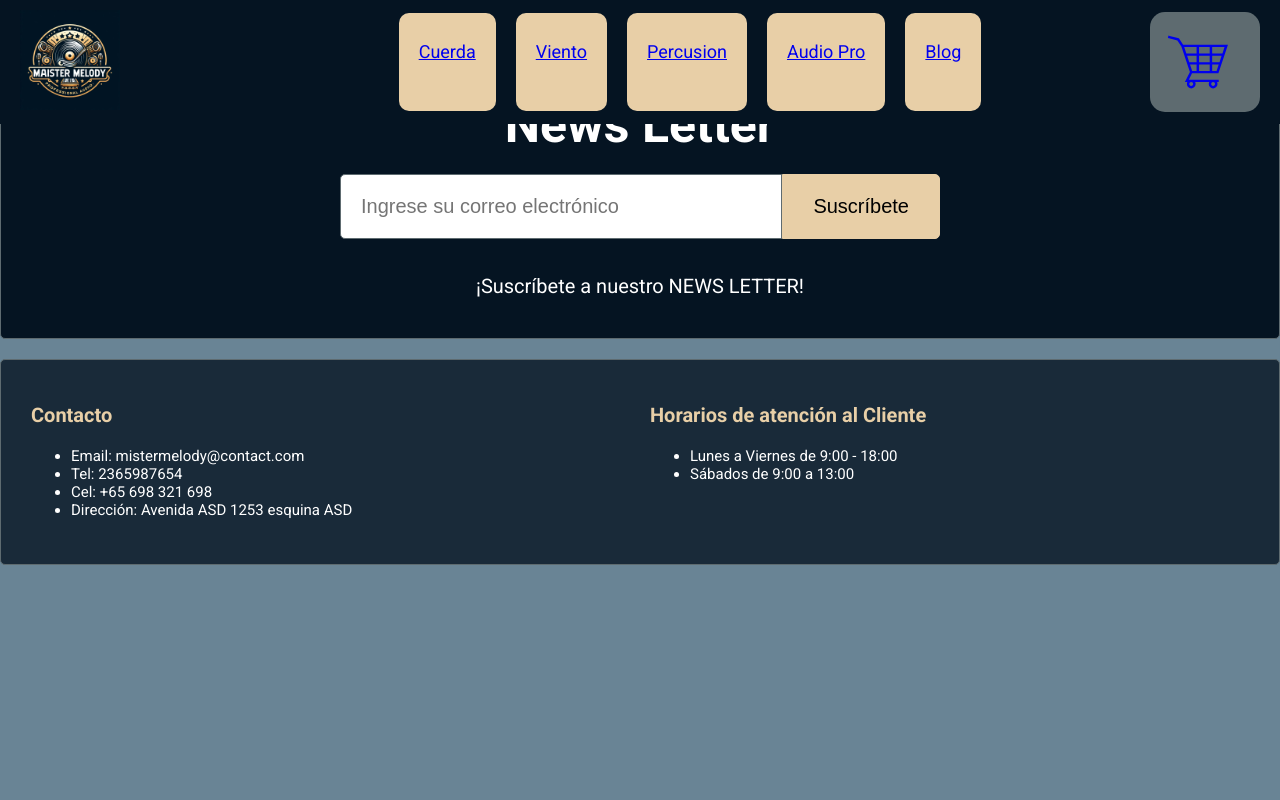
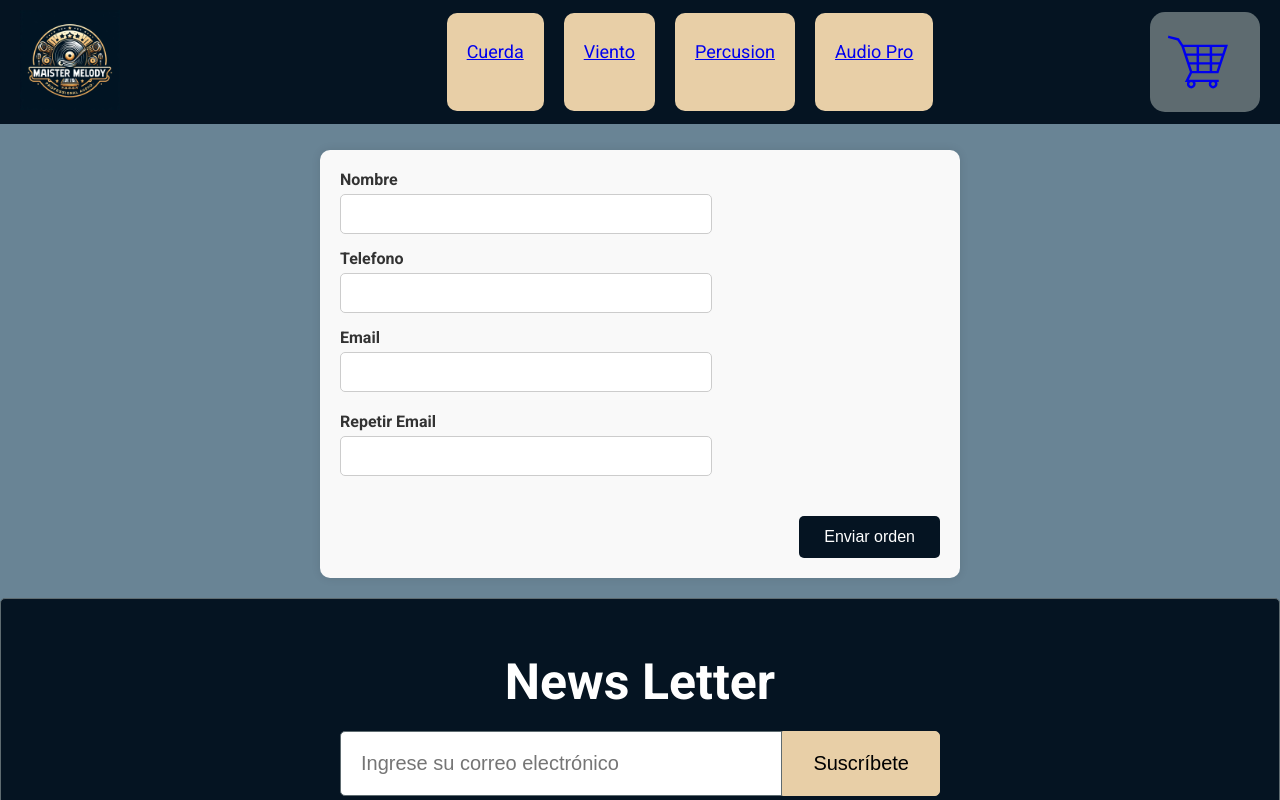
Before and after one commit to GermanGutiUy/Tienda-de-Musica-German-Gutierrez, a React (Vite) app: page /checkout in a window 1280 px wide. Shown: the top 800 px of the page. Built offline with nearby package versions, Linux system fonts and the light colour scheme.

Commit message:
Modificaicones Generales

```diff
--- a/src/App.jsx
+++ b/src/App.jsx
@@ -27,9 +27,9 @@ function App() {
           <Route path="/categoria/:idCategoria" element={<ItemListContainer />} />
           <Route path="/categoria/:formulario" element={<Formulario />} />
           <Route path="/detalle/:idProducto" element={<ItemDetailContainer />} />
-          <Route path="/detalle/:idProducto" element={<Error />} />
           <Route path="/carrito" element={<Carrito />} />
           <Route path="/checkout" element={<Checkout />} />
+          <Route path="*" element={<Error />} />
         </Routes>
       </CartProvider>
       <NewsLetter />
--- a/src/components/Error.jsx
+++ b/src/components/Error.jsx
@@ -1,11 +1,12 @@
-import React from 'react'
+import React from 'react';
+import './error.css';
 
 const Error = () => {
   return (
-    <div>
-      <h2>Eror 404 Pagina no encontrada</h2>
+    <div className="ErrorContainer">
+      <h2>Error 404 - Página no encontrada</h2>
     </div>
-  )
+  );
 }
 
-export default Error
+export default Error;
--- a/src/components/NavBar/NavBar.jsx
+++ b/src/components/NavBar/NavBar.jsx
@@ -61,18 +61,6 @@ const NavBar = () => {
             </div>
           </Link>
         </li>
-
-        <li>
-          <Link to="/categoria/blog" className="category">
-            <p>Blog</p>
-            <div className="img-category">
-              <img
-                src=""
-                alt=""
-              />
-            </div>
-          </Link>
-        </li>
       </ul>
 
       <CardWidget />
--- a/src/components/checkout/Checkout.jsx
+++ b/src/components/checkout/Checkout.jsx
@@ -6,6 +6,8 @@ import db from "../../db/db";
 import Formulario from "./Formulario";
 import { CartContext } from "../../context/CartContext";
 import validateForm from '../utils/validacionFormulario';
+
+import './checkout.css';
 
 const Checkout = () => {
     const { carrito, precioTotal, vaciarCarrito } = useContext(CartContext);
@@ -22,7 +24,7 @@ const Checkout = () => {
     };
 
     const enviarOrden = async (event) => {
-        event.preventDefault();
+        if (event) event.preventDefault(); // Evita errores si el evento no está presente
         // Formateo al orden
         const datos = {
             comprador: { ...datosFrom },
@@ -31,11 +33,11 @@ const Checkout = () => {
         };
 
         //Validacion de datos de la orden
-        const response = await validateForm(datosFrom)
+        const response = await validateForm(datosFrom);
         if (response.status === "success") {
             subirOrden(datos);
         } else {
-            toast.warning(response.massage)
+            toast.warning(response.message);
         }
     };
 
--- a/src/components/checkout/Formulario.jsx
+++ b/src/components/checkout/Formulario.jsx
@@ -1,21 +1,47 @@
-import React from 'react'
+import React, { useState } from 'react';
+import validateForm from '../utils/validacionFormulario';
+import './formulario.css';
 
 const Formulario = ({ datosFrom, guardarDatosImput, enviarOrden }) => {
+  const [repetirEmail, setRepetirEmail] = useState('');
+  const [errors, setErrors] = useState({});
+
+  const handleSubmit = async (event) => {
+    event.preventDefault();
+    const dataForm = { ...datosFrom, repetirEmail };
+    const validation = await validateForm(dataForm);
+    if (validation.status === "success") {
+      enviarOrden(event); // Pasa el evento aquí
+    } else {
+      setErrors({ ...errors, general: validation.message });
+    }
+  };
+
   return (
-    <form onSubmit={enviarOrden}>
+    <form onSubmit={handleSubmit} className="FormularioContainer">
       <label>Nombre</label>
-      <imput type="text" name="nombre" value={datosFrom.nombre} onChange={guardarDatosImput} />
+      <input type="text" name="nombre" value={datosFrom.nombre} onChange={guardarDatosImput} />
+      {errors.nombre && <p>{errors.nombre}</p>}
 
       <label>Telefono</label>
-      <imput type="text" name="telefono" value={datosFrom.telefono} onChange={guardarDatosImput} />
+      <input type="text" name="telefono" value={datosFrom.telefono} onChange={guardarDatosImput} />
+      {errors.telefono && <p>{errors.telefono}</p>}
 
       <label>Email</label>
-      <imput type="email" name="email" value={datosFrom.email} onChange={guardarDatosImput} />
+      <input type="email" name="email" value={datosFrom.email} onChange={guardarDatosImput} />
+      {errors.email && <p>{errors.email}</p>}
 
-      <button type="submit">Enviar orden</button>
+      <label>Repetir Email</label>
+      <input type="email" name="repetirEmail" value={repetirEmail} onChange={(e) => setRepetirEmail(e.target.value)} />
+      {errors.repetirEmail && <p>{errors.repetirEmail}</p>}
 
+      {errors.general && <p>{errors.general}</p>}
+
+      <div className="FormularioFooter">
+        <button type="submit">Enviar orden</button>
+      </div>
     </form>
-  )
-}
+  );
+};
 
-export default Formulario
+export default Formulario;
--- /dev/null
+++ b/src/components/checkout/formulario.css
@@ -0,0 +1,62 @@
+/* Formulario.css */
+@import url('https://fonts.googleapis.com/css2?family=Roboto:wght@400;700&display=swap');
+
+.FormularioContainer {
+  max-width: 600px;
+  margin: 150px auto 0;
+  padding: 20px;
+  background-color: #f9f9f9;
+  border-radius: 10px;
+  box-shadow: 0 0 10px rgba(0, 0, 0, 0.1);
+  font-family: 'Roboto', sans-serif;
+  position: relative; /* Añadido para posicionar el contenedor del botón */
+}
+
+.FormularioContainer label {
+  display: block;
+  font-weight: 700;
+  margin-bottom: 5px;
+  color: #333;
+}
+
+.FormularioContainer input {
+  width: 100%;
+  max-width: 350px;
+  padding: 10px;
+  margin-bottom: 15px;
+  border: 1px solid #ccc;
+  border-radius: 5px;
+  font-size: 16px;
+}
+
+.FormularioContainer input[type="email"] {
+  margin-bottom: 20px;
+}
+
+.FormularioContainer p {
+  font-size: 14px;
+  color: #d9534f;
+  margin: 0;
+}
+
+.FormularioFooter {
+  display: flex;
+  justify-content: flex-end; /* Alinea el botón a la derecha */
+  margin-top: 20px; /* Margen superior para separar el botón del contenido del formulario */
+}
+
+.FormularioFooter button {
+  padding: 12px 25px;
+  background-color: #051422;
+  color: #fff;
+  border: none;
+  border-radius: 5px;
+  cursor: pointer;
+  font-size: 16px;
+  transition: background-color 0.3s ease, color 0.3s ease;
+}
+
+.FormularioFooter button:hover {
+  background-color: #a15d28;
+  color: #ffffff;
+}
--- /dev/null
+++ b/src/components/error.css
@@ -0,0 +1,19 @@
+/* error.css */
+@import url('https://fonts.googleapis.com/css2?family=Roboto:wght@400;700&display=swap');
+
+.ErrorContainer {
+  max-width: 600px;
+  margin: 350px auto;
+  padding: 20px;
+  background-color: #f9f9f9;
+  border-radius: 10px;
+  box-shadow: 0 0 10px rgba(0, 0, 0, 0.1);
+  font-family: 'Roboto', sans-serif;
+  text-align: center;
+}
+
+.ErrorContainer h2 {
+  font-size: 24px;
+  color: #d9534f;
+  margin: 0;
+}
--- a/src/components/itemDetailContainer/ItemDetailContainer.jsx
+++ b/src/components/itemDetailContainer/ItemDetailContainer.jsx
@@ -1,40 +1,62 @@
-import React from 'react'
-import { useState, useEffect } from 'react'
-import { useParams } from 'react-router-dom'
-import { doc, getDoc } from "firebase/firestore"
+import React, { useState, useEffect } from 'react';
+import { useParams, useNavigate } from 'react-router-dom';
+import { doc, getDoc } from 'firebase/firestore';
 
-import db from "../../db/db.js"
-import ItemDetail from './ItemDetail.jsx'
+import db from "../../db/db.js";
+import ItemDetail from './ItemDetail.jsx';
 import useLoading from '../hooks/useLoading.jsx';
 import Loading from '../ItemListContainer/loading.jsx';
 
-import './ItemDetailContainer.css'
+import './ItemDetailContainer.css';
 
 const ItemDetailContainer = () => {
-  const [producto, setProducto] = useState({})
+  const [producto, setProducto] = useState(null); // Cambia el estado inicial a null
+  const [error, setError] = useState(null); // Añade un estado para manejar errores
+  const { idProducto } = useParams();
+  const navigate = useNavigate(); // Usa useNavigate para redirigir
 
-  const { idProducto } = useParams()
-
-  const obtenerProducto = () => {
-    const docRef = doc(db, "productos", idProducto)
-    getDoc(docRef)
-      .then((respuesta) => {
-        const data = { id: respuesta.id, ...respuesta.data() }
-        setProducto(data)
-      })
-  }
+  const obtenerProducto = async () => {
+    try {
+      const docRef = doc(db, "productos", idProducto);
+      const respuesta = await getDoc(docRef);
+      if (!respuesta.exists()) {
+        throw new Error('Producto no encontrado'); // Manejo el caso de producto no encontrado
+      }
+      const data = { id: respuesta.id, ...respuesta.data() };
+      setProducto(data);
+    } catch (error) {
+      setError(error.message);
+    }
+  };
 
   const { isLoading, showLoading, hideLoading } = useLoading();
 
   useEffect(() => {
+    showLoading(); // Muestra el loading al iniciar la carga
     obtenerProducto()
-  }, [])
+      .then(() => hideLoading()) // Oculta el loading después de la carga
+      .catch(() => hideLoading()); // Oculta el loading en caso de error
+  }, [idProducto]);
+
+  useEffect(() => {
+    if (error) {
+      navigate('/error'); // Redirige a la página de error si hay un error
+    }
+  }, [error, navigate]);
+
+  if (isLoading) {
+    return <Loading />;
+  }
+
+  if (!producto) {
+    return null; // No renderiza nada mientras espera la redirección
+  }
 
   return (
     <div className="itemlistcontainer">
-      {isLoading ? <Loading /> : <ItemDetail producto={producto} />}
+      <ItemDetail producto={producto} />
     </div>
-  )
-}
+  );
+};
 
-export default ItemDetailContainer
+export default ItemDetailContainer;
--- a/src/components/utils/validacionFormulario.js
+++ b/src/components/utils/validacionFormulario.js
@@ -1,18 +1,19 @@
-import { string, object, mixed } from "yup";
+import { string, object, mixed, ref } from "yup";
 
 let userSchema = object({
-    nombre: string().required("El campo nombre no debe estar vacio"),
-    telefono: mixed().required("El campo telefono no debe estar vacio"),
-    email: string().email("El campo email no tiene el formato correcto").required("El campo email no debe estar vacio")
-})
+    nombre: string().required("El campo nombre no debe estar vacío"),
+    telefono: mixed().required("El campo telefono no debe estar vacío"),
+    email: string().email("El campo email no tiene el formato correcto").required("El campo email no debe estar vacío"),
+    repetirEmail: string().oneOf([ref('email')], "Los emails no coinciden").required("El campo repetir email no debe estar vacío")
+});
 
 const validateForm = async (dataForm) => {
     try {
-        await userSchema.validate(dataForm)
-        return { status: "success" }
+        await userSchema.validate(dataForm);
+        return { status: "success" };
     } catch (error) {
-        return { status: "error", massage: error.message }
+        return { status: "error", message: error.message };
     }
-}
+};
 
-export default validateForm
+export default validateForm;
```
Also changed, not shown: src/components/ItemCount/ItemCount.jsx (+11 -9 lines), src/components/ItemCount/contadorEventListener.jsx (+5 -7 lines), src/components/checkout/checkout.css (added).
